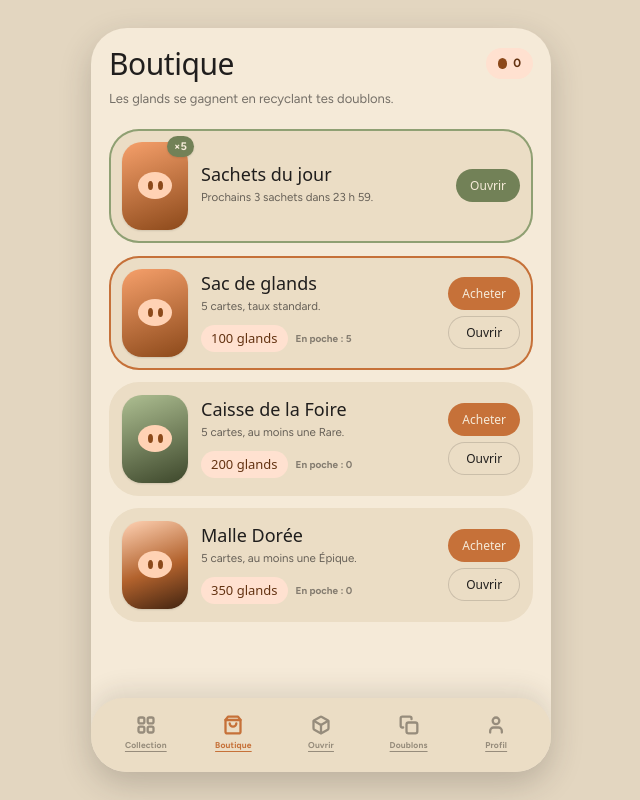
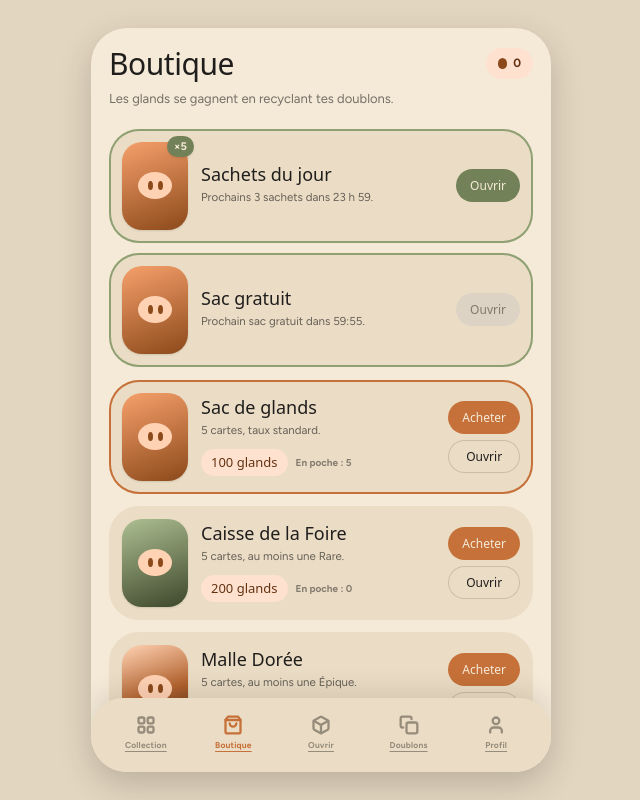
Before and after one commit to dukes-12/TCG-PIG, a React (Vite) app in the folder repo/: page /#/shop in a window 1280 px wide. Shown: the whole page, without its empty margins (319-959 px from the left). Built offline with nearby package versions, Linux system fonts and the light colour scheme; a web font is replaced by a local one.

Commit message:
reintroduicng boosters

```diff
--- a/repo/src/App.tsx
+++ b/repo/src/App.tsx
@@ -11,18 +11,26 @@ import ShopScreen from './screens/ShopScreen';
 import { useStore } from './state/store';
 
 export default function App() {
-  // Versement quotidien : on rattrape une fois au chargement (ce qui couvre
-  // le temps passé app fermée), puis on revérifie chaque minute pour que les
-  // sachets tombent en direct si l'app reste ouverte au passage de minuit.
-  // Une minute suffit — inutile de sonder chaque seconde pour une échéance
-  // quotidienne. Le store n'est touché (et localStorage écrit) que lorsqu'un
-  // versement a réellement lieu.
+  // Deux horloges cumulatives, réconciliées séparément :
+  //   - le versement quotidien (+3 sachets, directement dans le stock) ;
+  //   - le sac gratuit horaire (réserve à part, plafonnée à 3, à réclamer).
+  // Chacune rattrape une fois au chargement (temps passé app fermée), puis se
+  // revérifie en continu pour que les deux évoluent en direct si l'app reste
+  // ouverte. La quotidienne se contente d'une minute — inutile de sonder plus
+  // vite une échéance journalière ; l'horaire reste à la seconde pour que le
+  // compte à rebours du bandeau boutique soit fluide.
   const reconcileDailyGrant = useStore((s) => s.reconcileDailyGrant);
+  const reconcileFreeBoosters = useStore((s) => s.reconcileFreeBoosters);
   useEffect(() => {
     reconcileDailyGrant();
     const id = setInterval(reconcileDailyGrant, 60 * 1000);
     return () => clearInterval(id);
   }, [reconcileDailyGrant]);
+  useEffect(() => {
+    reconcileFreeBoosters();
+    const id = setInterval(reconcileFreeBoosters, 1000);
+    return () => clearInterval(id);
+  }, [reconcileFreeBoosters]);
 
   return (
     <div className="app-shell">
--- /dev/null
+++ b/repo/src/components/FreeBoosterBanner.tsx
@@ -0,0 +1,102 @@
+import { useEffect, useState } from 'react';
+import { useNavigate } from 'react-router-dom';
+import { FREE_BOOSTER_MAX, useStore } from '../state/store';
+import { formatCountdown } from '../lib/formatCountdown';
+import Snout from './Snout';
+
+/** Le sac gratuit horaire — réserve à part, plafonnée à 3, cumulative avec le
+ *  versement quotidien de DailyBoosterBanner (les deux coexistent, ce n'en
+ *  est pas un remplacement). */
+export default function FreeBoosterBanner() {
+  const freeBoosters = useStore((s) => s.freeBoosters);
+  const nextFreeBoosterAt = useStore((s) => s.nextFreeBoosterAt);
+  const claimFreeBooster = useStore((s) => s.claimFreeBooster);
+  const navigate = useNavigate();
+
+  // Tick local pour le compte à rebours — ne touche pas au store.
+  const [, setTick] = useState(0);
+  useEffect(() => {
+    const id = setInterval(() => setTick((n) => n + 1), 1000);
+    return () => clearInterval(id);
+  }, []);
+
+  const full = freeBoosters >= FREE_BOOSTER_MAX;
+  const subtitle = full
+    ? 'Réserve pleine — ouvre-en un pour relancer le compteur.'
+    : nextFreeBoosterAt == null
+      ? 'Prochain sac gratuit bientôt.'
+      : `Prochain sac gratuit dans ${formatCountdown(nextFreeBoosterAt - Date.now())}.`;
+
+  return (
+    <div
+      style={{
+        display: 'flex',
+        gap: 13,
+        alignItems: 'center',
+        padding: 13,
+        borderRadius: 30,
+        background: 'var(--color-surface)',
+        boxShadow: 'inset 0 0 0 2px var(--color-accent-2-500)',
+      }}
+    >
+      <div
+        style={{
+          position: 'relative',
+          width: 66,
+          height: 88,
+          flex: 'none',
+          borderRadius: 20,
+          background: 'linear-gradient(160deg,#f6a06b,#8c491a)',
+          display: 'flex',
+          alignItems: 'center',
+          justifyContent: 'center',
+          boxShadow: 'var(--shadow-sm)',
+        }}
+      >
+        <Snout width={34} height={27} nostrilWidth={5} nostrilHeight={9} gap={5} />
+        {freeBoosters > 0 && (
+          <span
+            style={{
+              position: 'absolute',
+              top: -6,
+              right: -6,
+              background: 'var(--color-accent-2-600)',
+              color: 'var(--color-bg)',
+              fontSize: 11,
+              fontWeight: 700,
+              padding: '2px 7px',
+              borderRadius: 999,
+              boxShadow: 'var(--shadow-sm)',
+            }}
+          >
+            ×{freeBoosters}
+          </span>
+        )}
+      </div>
+      <div style={{ flex: 1, minWidth: 0 }}>
+        <div style={{ fontFamily: 'var(--font-heading)', fontSize: 18, lineHeight: 1.1 }}>Sac gratuit</div>
+        <div style={{ fontSize: 11.5, opacity: 0.65, marginTop: 4, textWrap: 'pretty' as const }}>{subtitle}</div>
+      </div>
+      <button
+        className="pressable"
+        disabled={freeBoosters <= 0}
+        onClick={() => {
+          claimFreeBooster();
+          navigate('/open');
+        }}
+        style={{
+          cursor: freeBoosters > 0 ? 'pointer' : 'not-allowed',
+          border: 0,
+          fontFamily: 'var(--font-heading)',
+          fontSize: 12,
+          padding: '8px 14px',
+          borderRadius: 999,
+          background: freeBoosters > 0 ? 'var(--color-accent-2-600)' : 'var(--color-neutral-300)',
+          color: freeBoosters > 0 ? 'var(--color-bg)' : 'var(--color-neutral-600)',
+        }}
+      >
+        Ouvrir
+      </button>
+    </div>
+  );
+}
--- a/repo/src/screens/ShopScreen.tsx
+++ b/repo/src/screens/ShopScreen.tsx
@@ -1,5 +1,6 @@
 import { useNavigate } from 'react-router-dom';
 import DailyBoosterBanner from '../components/DailyBoosterBanner';
+import FreeBoosterBanner from '../components/FreeBoosterBanner';
 import GlandsPill from '../components/GlandsPill';
 import Snout from '../components/Snout';
 import { PACKS } from '../data/catalog';
@@ -17,7 +18,9 @@ const smallBtn = (bg: string, col: string) => ({
   color: col,
 });
 
-/** Ported from the "BOUTIQUE" block in Grouin - TCG Cochons.dc.html. */
+/** Ported from the "BOUTIQUE" block in Grouin - TCG Cochons.dc.html.
+ *  Deux bandeaux de sachets gratuits, cumulatifs : le versement quotidien
+ *  (+3, directement dans le stock) et le sac horaire (réserve à part). */
 export default function ShopScreen() {
   const glands = useStore((s) => s.glands);
   const stock = useStore((s) => s.stock);
@@ -36,8 +39,9 @@ export default function ShopScreen() {
         Les glands se gagnent en recyclant tes doublons.
       </p>
 
-      <div style={{ padding: '20px 18px 0' }}>
+      <div style={{ display: 'flex', flexDirection: 'column', gap: 10, padding: '20px 18px 0' }}>
         <DailyBoosterBanner />
+        <FreeBoosterBanner />
       </div>
 
       <div style={{ display: 'flex', flexDirection: 'column', gap: 12, padding: '13px 18px 0' }}>
--- a/repo/src/state/store.ts
+++ b/repo/src/state/store.ts
@@ -33,11 +33,21 @@ const SWIPE_THRESHOLD = 70;
  *  tourne : au lancement on rattrape tous les jours écoulés d'un coup, ce qui
  *  marche même si l'app est restée fermée une semaine. Le rattrapage est
  *  plafonné à `DAILY_GRANT_CATCHUP_MAX` jours — revenir après trois mois ne
- *  doit pas déverser 270 sachets. */
+ *  doit pas déverser 270 sachets. Ce versement est cumulatif avec le sac
+ *  gratuit horaire ci-dessous, pas un remplacement. */
 export const DAILY_GRANT_INTERVAL_MS = 24 * 60 * 60 * 1000;
 export const DAILY_GRANT_AMOUNT = 3;
 export const DAILY_GRANT_CATCHUP_MAX = 7;
 const DAILY_GRANT_PACK: PackKey = 'basic';
+
+/** Un sac gratuit par heure, empilable jusqu'à 3 dans une réserve à part
+ *  (distincte du stock acheté) — le compteur se met en pause une fois plein
+ *  et repart dès qu'un sac de la réserve est réclamé. Même logique
+ *  d'horodatage que le versement quotidien : ça rattrape correctement les
+ *  heures écoulées pendant que l'app était fermée. */
+export const FREE_BOOSTER_INTERVAL_MS = 60 * 60 * 1000;
+export const FREE_BOOSTER_MAX = 3;
+const FREE_BOOSTER_PACK: PackKey = 'basic';
 
 /** Sachets offerts au tout premier lancement. */
 export const STARTER_PACKS = 5;
@@ -49,6 +59,10 @@ interface PersistedState {
   openedCount: number;
   /** Prochain versement quotidien. `null` = jamais initialisé (premier lancement). */
   nextDailyGrantAt: number | null;
+  /** Sacs gratuits en réserve (horaire), 0 à FREE_BOOSTER_MAX. */
+  freeBoosters: number;
+  /** Prochain sac gratuit horaire. `null` = réserve pleine, horloge en pause. */
+  nextFreeBoosterAt: number | null;
   /** Dos de carte actif. */
   cardBack: CardBackKey;
   /** Dos débloqués — `sceau` l'est d'office. */
@@ -97,6 +111,8 @@ interface Actions {
   selectPackForOpening: (key: PackKey) => void;
   startTear: () => void;
   reconcileDailyGrant: () => void;
+  reconcileFreeBoosters: () => void;
+  claimFreeBooster: () => void;
   nextReveal: () => void;
   dragStart: (clientX: number) => void;
   dragMove: (clientX: number) => void;
@@ -157,6 +173,8 @@ export const useStore = create<Store>()(
       stock: { basic: STARTER_PACKS, foire: 0, doree: 0 },
       openedCount: 0,
       nextDailyGrantAt: null,
+      freeBoosters: 0,
+      nextFreeBoosterAt: null,
       cardBack: DEFAULT_CARD_BACK,
       unlockedBacks: [DEFAULT_CARD_BACK],
       gridCols: 3,
@@ -283,6 +301,40 @@ export const useStore = create<Store>()(
         s.say(`+${granted} sachet${granted > 1 ? 's' : ''} du jour`);
       },
 
+      reconcileFreeBoosters: () => {
+        const s = get();
+        if (s.freeBoosters >= FREE_BOOSTER_MAX) {
+          if (s.nextFreeBoosterAt !== null) set({ nextFreeBoosterAt: null });
+          return;
+        }
+        const now = Date.now();
+        if (s.nextFreeBoosterAt == null) {
+          // Pas encore amorcée (save neuf, ou vient juste de redescendre sous le plafond).
+          set({ nextFreeBoosterAt: now + FREE_BOOSTER_INTERVAL_MS });
+          return;
+        }
+        if (now < s.nextFreeBoosterAt) return;
+        let freeBoosters = s.freeBoosters;
+        let nextAt = s.nextFreeBoosterAt;
+        while (freeBoosters < FREE_BOOSTER_MAX && now >= nextAt) {
+          freeBoosters += 1;
+          nextAt += FREE_BOOSTER_INTERVAL_MS;
+        }
+        set({ freeBoosters, nextFreeBoosterAt: freeBoosters >= FREE_BOOSTER_MAX ? null : nextAt });
+      },
+
+      claimFreeBooster: () => {
+        const s = get();
+        if (s.freeBoosters <= 0) return;
+        set({
+          freeBoosters: s.freeBoosters - 1,
+          // Relance l'horloge si elle était en pause (on était au plafond) ;
+          // si elle tourne déjà, on n'y touche pas.
+          nextFreeBoosterAt: s.nextFreeBoosterAt ?? Date.now() + FREE_BOOSTER_INTERVAL_MS,
+        });
+        beginTear(get, set, packByKey(FREE_BOOSTER_PACK));
+      },
+
       nextReveal: () => {
         const s = get();
         if (s.packState !== 'reveal') return;
@@ -359,6 +411,8 @@ export const useStore = create<Store>()(
         stock: s.stock,
         openedCount: s.openedCount,
         nextDailyGrantAt: s.nextDailyGrantAt,
+        freeBoosters: s.freeBoosters,
+        nextFreeBoosterAt: s.nextFreeBoosterAt,
         cardBack: s.cardBack,
         unlockedBacks: s.unlockedBacks,
         gridCols: s.gridCols,
@@ -372,7 +426,15 @@ export const useStore = create<Store>()(
         const p = (persisted ?? {}) as Partial<PersistedState>;
         const unlocked = p.unlockedBacks?.length ? p.unlockedBacks : [DEFAULT_CARD_BACK];
         const back = p.cardBack && unlocked.includes(p.cardBack) ? p.cardBack : DEFAULT_CARD_BACK;
-        return { ...current, ...p, unlockedBacks: unlocked, cardBack: back, gridCols: p.gridCols ?? 3, animPref: p.animPref ?? 'on', soundOn: p.soundOn ?? true };
+        return {
+          ...current,
+          ...p,
+          unlockedBacks: unlocked,
+          cardBack: back,
+          gridCols: p.gridCols ?? 3,
+          animPref: p.animPref ?? 'on',
+          soundOn: p.soundOn ?? true,
+        };
       },
     },
   ),
```
